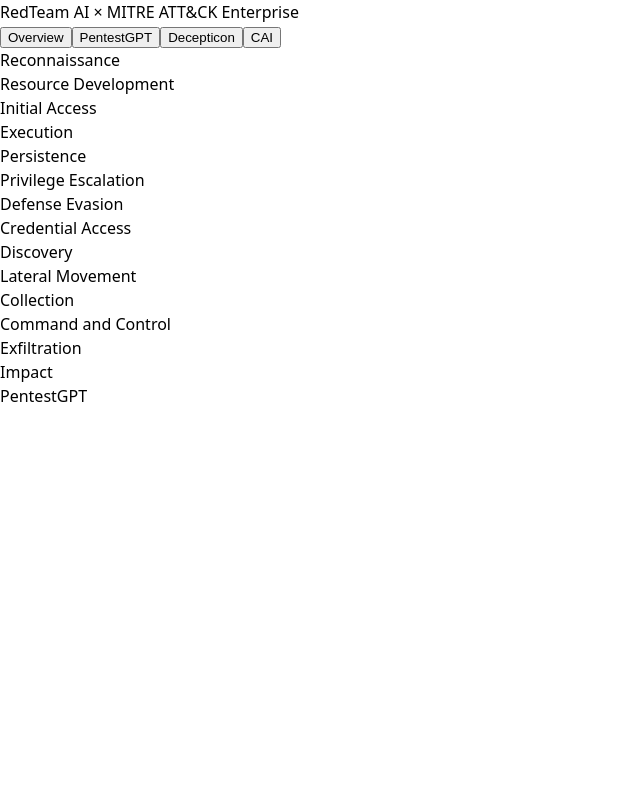
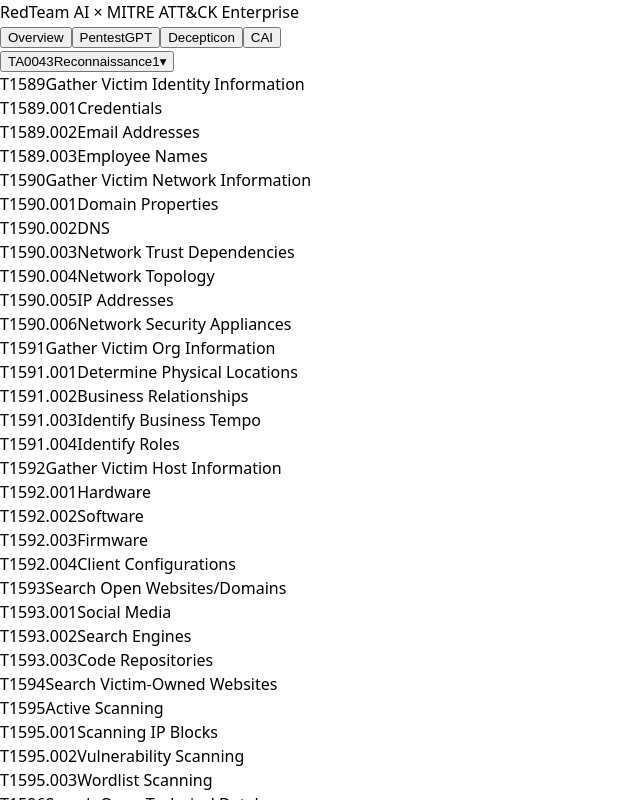
Before and after one commit to JelyFishhhhhh/red-team-ai-agent-summary, a React (Vite) app in the folder app/: page / in a window 1280 px wide. Both pictures are taken after a click on the tab "PentestGPT". Shown: the top 800 px of the page, without its empty margins (0-640 px from the left). Built offline with nearby package versions, Linux system fonts and the light colour scheme.

Commit message:
feat: implement TechniqueRow and TacticSection with coverage levels

```diff
--- a/app/src/components/TacticSection.tsx
+++ b/app/src/components/TacticSection.tsx
@@ -1,3 +1,45 @@
+import { useState } from 'react'
+import { countCoveredInTactic, countPartialInTactic, countToolDepInTactic } from '../utils/attack'
+import { TechniqueRow } from './TechniqueRow'
 import type { Tactic, Agent } from '../types'
-interface Props { tactic: Tactic; agent: Agent }
-export function TacticSection({ tactic }: Props) { return <div>{tactic.name}</div> }
+
+interface Props {
+  tactic: Tactic
+  agent: Agent
+}
+
+export function TacticSection({ tactic, agent }: Props) {
+  const [open, setOpen] = useState(true)
+  const coveredCount = countCoveredInTactic(agent, tactic)
+  const partialCount = countPartialInTactic(agent, tactic)
+  const toolDepCount = countToolDepInTactic(agent, tactic)
+  const totalActive = coveredCount + partialCount + toolDepCount
+
+  return (
+    <div className="tactic-section">
+      <button
+        className="tactic-header"
+        onClick={() => setOpen((o) => !o)}
+        aria-expanded={open}
+      >
+        <span className="tactic-id">{tactic.id}</span>
+        <span className="tactic-name">{tactic.name}</span>
+        <span className={`tactic-badge${totalActive === 0 ? ' zero' : ''}`}>
+          {coveredCount > 0 && <span className="badge-covered">{coveredCount}</span>}
+          {partialCount > 0 && <span className="badge-partial">{partialCount}~</span>}
+          {toolDepCount > 0 && <span className="badge-tooldep">{toolDepCount}⚙</span>}
+          {totalActive === 0 && '0 covered'}
+        </span>
+        <span className="tactic-chevron">{open ? '▾' : '▸'}</span>
+      </button>
+
+      {open && (
+        <div className="technique-list">
+          {tactic.techniques.map((tech) => (
+            <TechniqueRow key={tech.id} technique={tech} agent={agent} />
+          ))}
+        </div>
+      )}
+    </div>
+  )
+}
--- /dev/null
+++ b/app/src/components/TechniqueRow.tsx
@@ -0,0 +1,55 @@
+import { getCoverage, isCovered } from '../utils/attack'
+import type { Technique, Agent, CoverageLevel } from '../types'
+
+interface Props {
+  technique: Technique
+  agent: Agent
+}
+
+const COVERAGE_LABELS: Record<CoverageLevel, string> = {
+  'covered': 'Covered',
+  'partial': 'Partial',
+  'tool-dep': 'Tool-dependent',
+  'not-covered': 'Not covered',
+}
+
+export function TechniqueRow({ technique, agent }: Props) {
+  const coverage = getCoverage(agent, technique.id)
+  const covered = isCovered(agent, technique.id)
+  const note = agent.techniques.find((t) => t.id === technique.id)?.notes
+
+  return (
+    <div className={`technique-row${covered ? ` covered coverage-${coverage}` : ''}`}>
+      <span className="tid">{technique.id}</span>
+      <span className="tname">{technique.name}</span>
+      {coverage && coverage !== 'not-covered' && (
+        <span
+          className={`coverage-dot coverage-dot--${coverage}`}
+          title={`${COVERAGE_LABELS[coverage]}${note ? ': ' + note : ''}`}
+        />
+      )}
+
+      {technique.sub_techniques.length > 0 && (
+        <div className="sub-list">
+          {technique.sub_techniques.map((sub) => {
+            const subCoverage = getCoverage(agent, sub.id)
+            const subCovered = isCovered(agent, sub.id)
+            const subNote = agent.techniques.find((t) => t.id === sub.id)?.notes
+            return (
+              <div key={sub.id} className={`sub-row${subCovered ? ` covered coverage-${subCoverage}` : ''}`}>
+                <span className="tid">{sub.id}</span>
+                <span className="tname">{sub.name}</span>
+                {subCoverage && subCoverage !== 'not-covered' && (
+                  <span
+                    className={`coverage-dot coverage-dot--${subCoverage}`}
+                    title={`${COVERAGE_LABELS[subCoverage]}${subNote ? ': ' + subNote : ''}`}
+                  />
+                )}
+              </div>
+            )
+          })}
+        </div>
+      )}
+    </div>
+  )
+}
```
